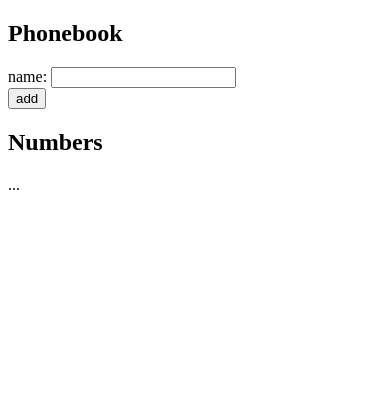
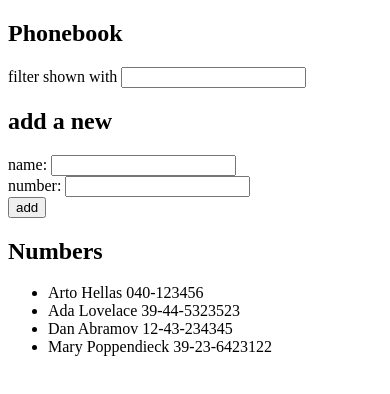
Before and after one commit to Voler07/fullstackopen, a React (Vite) app in the folder part2/phonebook/: page / in a window 390 px wide. Shown: the top 394 px of the page. Built offline with nearby package versions, Linux system fonts and the light colour scheme.

Commit message:
phonebook 2.6-2.10

```diff
--- a/part2/phonebook/src/App.jsx
+++ b/part2/phonebook/src/App.jsx
@@ -1,24 +1,89 @@
 import { useState } from 'react'
 
-const App = () => {
-  const [persons, setPersons] = useState([
-    { name: 'Arto Hellas' }
-  ])
-  const [newName, setNewName] = useState('')
+const Persons = ({persons}) => (
+  <ul>
+        {persons.map(person => <li key={person.name}>{person.name} {person.number}</li>)}
+  </ul>
+)
 
-  return (
-    <div>
-      <h2>Phonebook</h2>
-      <form>
+const PersonForm = ({
+  addPerson,
+  newName,
+  handleNameChange,
+  newNumber,
+  handleNumberChange
+}) => (
+  <form onSubmit={addPerson}>
         <div>
-          name: <input />
+          name: <input value={newName} onChange={handleNameChange}/>
+        </div>
+        <div>
+          number: <input value={newNumber} onChange={handleNumberChange}/>
         </div>
         <div>
           <button type="submit">add</button>
         </div>
       </form>
+)
+
+const Filter = ({
+  searchWord,
+  handleSearchChange
+}) => (
+  <div>
+        filter shown with <input value={searchWord} onChange={handleSearchChange}/>
+  </div>
+)
+
+const App = () => {
+  const [persons, setPersons] = useState([
+    { name: 'Arto Hellas', number: '040-123456', id: 1 },
+    { name: 'Ada Lovelace', number: '39-44-5323523', id: 2 },
+    { name: 'Dan Abramov', number: '12-43-234345', id: 3 },
+    { name: 'Mary Poppendieck', number: '39-23-6423122', id: 4 }
+  ])
+  const [newName, setNewName] = useState('')
+  const [newNumber, setNewNumber] = useState('')
+  const [searchWord, setSearchWord] = useState('')
+
+  const handleNameChange = (event) => {
+    setNewName(event.target.value)
+  }
+
+  const handleNumberChange = (event) => {
+    setNewNumber(event.target.value)
+  }
+
+  const handleSearchChange = (event) => {
+    setSearchWord(event.target.value)
+  }
+
+  const addPerson = (event) => {
+    event.preventDefault()
+    const personObject = {
+      name: newName,
+      number: newNumber,
+      id: String(persons.length + 1)
+    }
+    if (persons.some(item => item.name === newName)){
+      alert(`${newName} is already added to phonebook`)
+      return
+    }
+    setPersons(persons.concat(personObject))
+    setNewName('')
+    setNewNumber('')
+  }
+
+  const personToShow = persons.filter(item => item.name.toLowerCase().includes(searchWord))
+
+  return (
+    <div>
+      <h2>Phonebook</h2>
+      <Filter searchWord={searchWord} handleSearchChange={handleSearchChange}/>
+      <h2>add a new</h2>
+      <PersonForm addPerson={addPerson} newName={newName} newNumber={newNumber} handleNameChange={handleNameChange} handleNumberChange={handleNumberChange}/>
       <h2>Numbers</h2>
-      ...
+      <Persons persons={personToShow} />
     </div>
   )
 }
```
